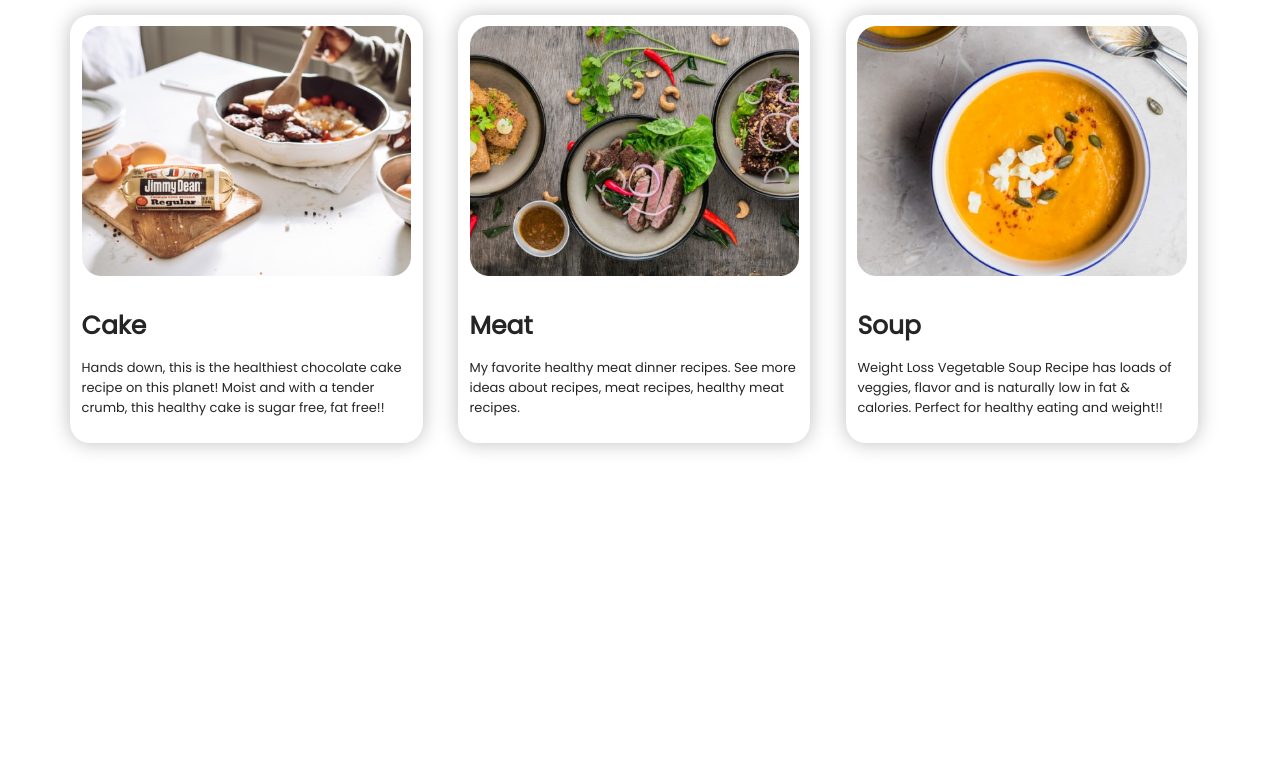
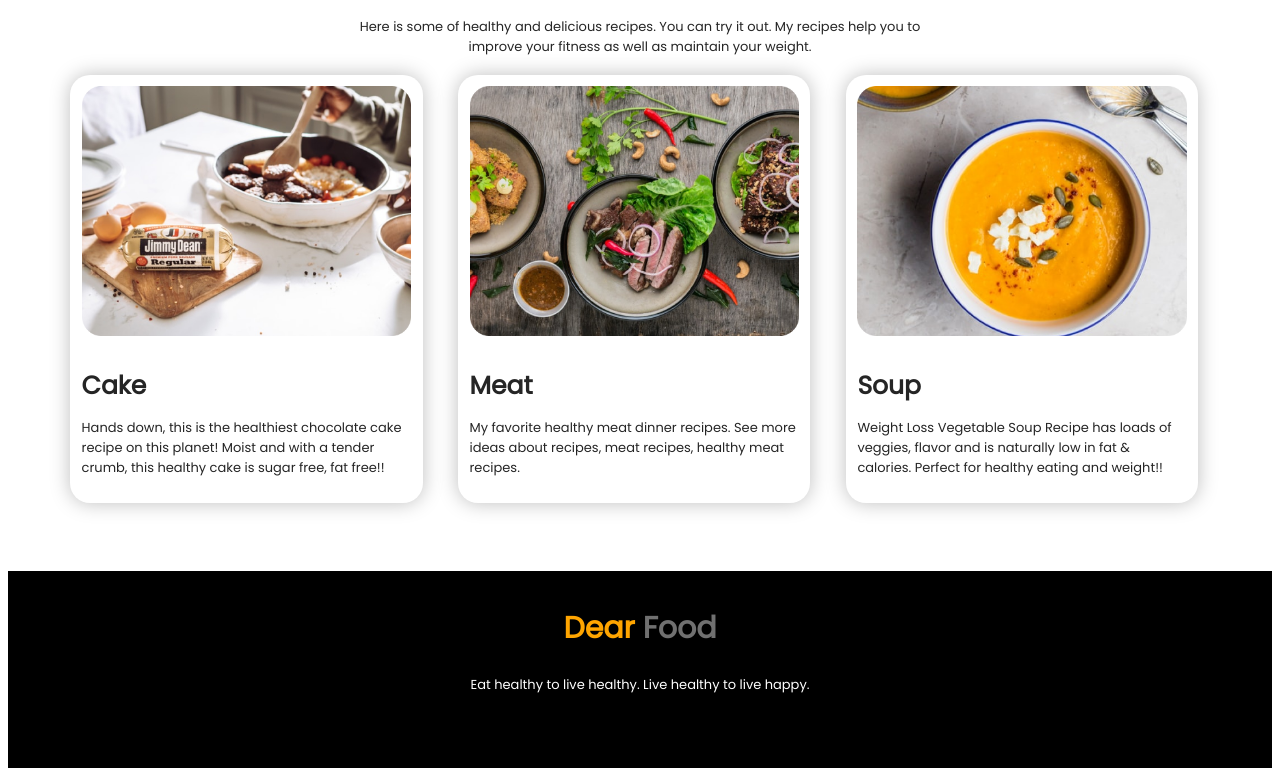
Before and after one commit to aktarulrahul/dear-food, a plain HTML site: page index.html in a window 1280 px wide. Shown: the part 1428-2204 px from the top of the page. Before the commit the page ends 1939 px from the top, so only its background shows below. Drawn offline with Linux system fonts and the light colour scheme.

Commit message:
Added footer section

```diff
--- a/index.html
+++ b/index.html
@@ -84,5 +84,9 @@
         </div>
       </div>
     </section>
+    <footer class="footer-section">
+      <h2><span class="orange-color">Dear</span> Food</h2>
+      <p>Eat healthy to live healthy. Live healthy to live happy.</p>
+    </footer>
   </body>
 </html>
--- a/style.css
+++ b/style.css
@@ -69,11 +69,12 @@ h3 {
 .about-me img {
   height: 500px;
   width: auto;
+  margin-top: 60px;
   padding-left: 25%;
 }
 
 .about-me h2 {
-  margin-top: 100px;
+  margin-top: 140px;
 }
 
 .about-me p {
@@ -110,3 +111,14 @@ h3 {
   height: auto;
   max-width: 100%;
 }
+
+.footer-section {
+  background-color: black;
+  text-align: center;
+  color: white;
+  padding: 10px 0 60px;
+}
+
+.footer-section p {
+  font-size: small;
+}
```
